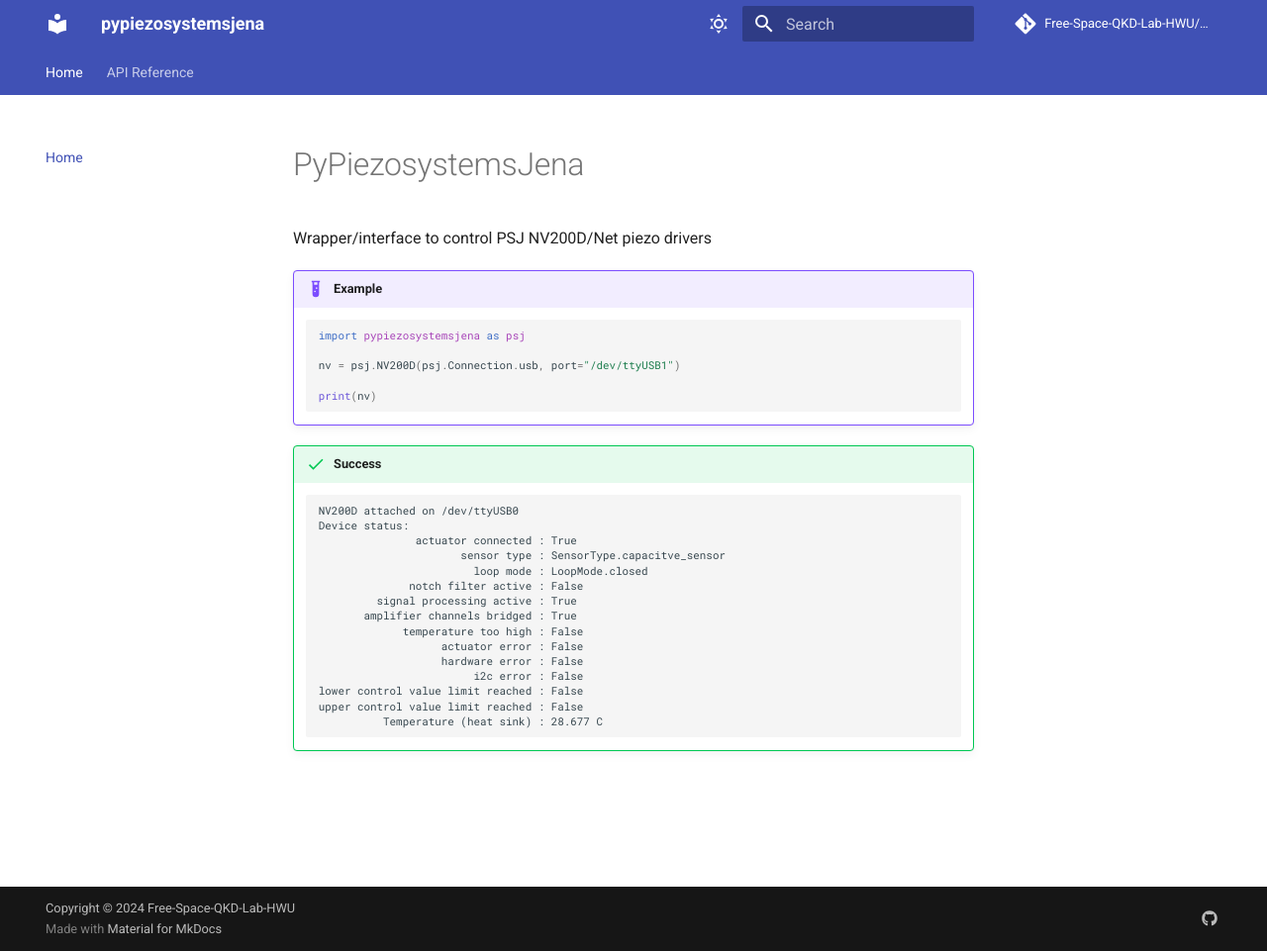
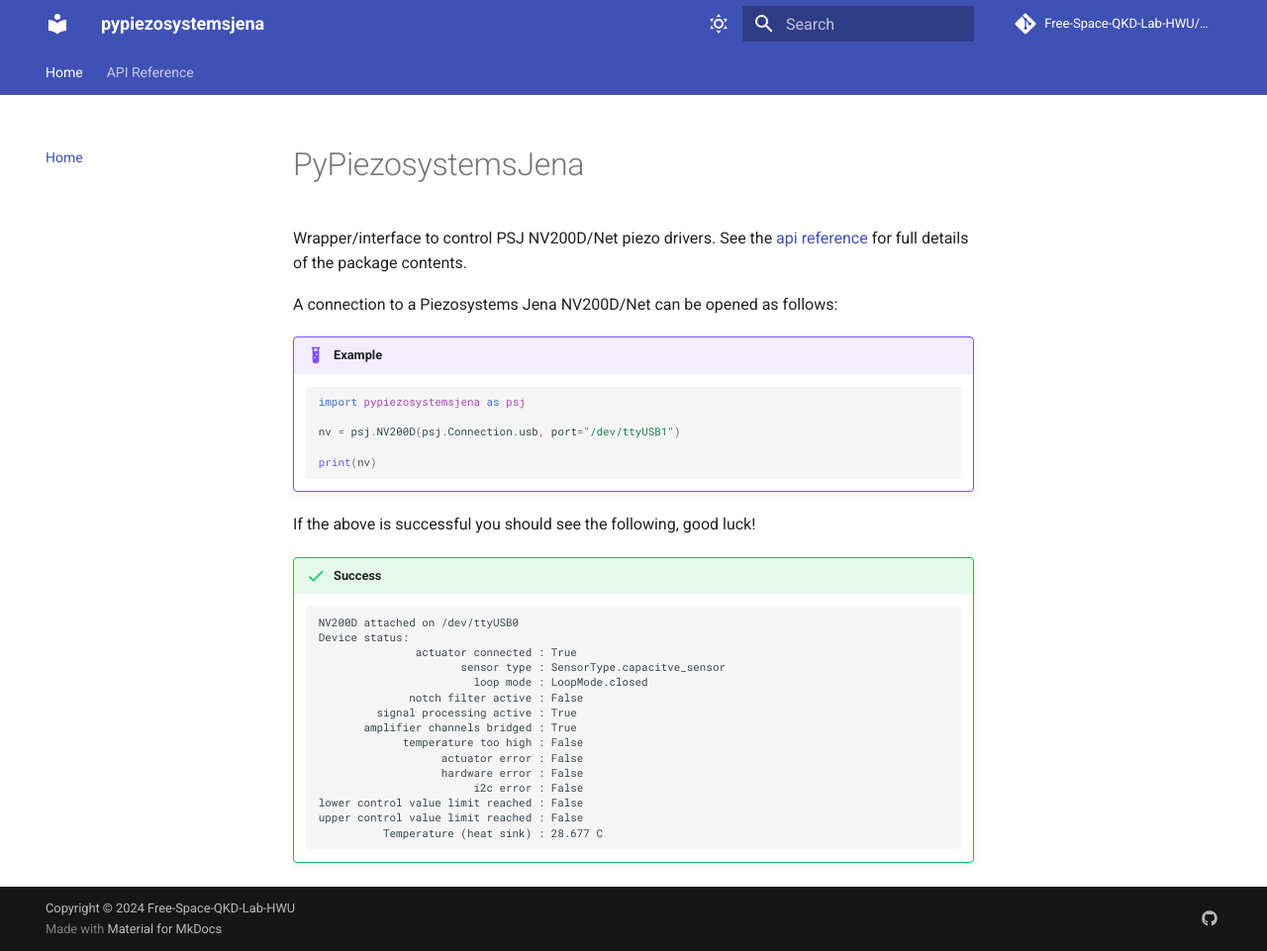
Before and after one commit to Free-Space-QKD-Lab-HWU/pypiezosystemsjena, an MkDocs documentation site: the page built from docs/index.md, in a window 1280 px wide and 961 px high. Shown: the whole window at 99% size. Built offline with MkDocs 1.6.1 and Material for MkDocs 9.7.7, drawn with Linux system fonts in a browser that asks for light colours; comment, search, counter and statistics services are not loaded.

Commit message:
minor docs update

````diff
--- a/docs/index.md
+++ b/docs/index.md
@@ -1,7 +1,9 @@
 # PyPiezosystemsJena
 
-Wrapper/interface to control PSJ NV200D/Net piezo drivers
+Wrapper/interface to control PSJ NV200D/Net piezo drivers.
+See the [api reference](api.md) for full details of the package contents.
 
+A connection to a Piezosystems Jena NV200D/Net can be opened as follows:
 !!! example
     ``` python
     import pypiezosystemsjena as psj
@@ -11,7 +13,7 @@ Wrapper/interface to control PSJ NV200D/Net piezo drivers
     print(nv)
 
     ```
-
+If the above is successful you should see the following, good luck!
 !!! success
     ```
     NV200D attached on /dev/ttyUSB0
````
